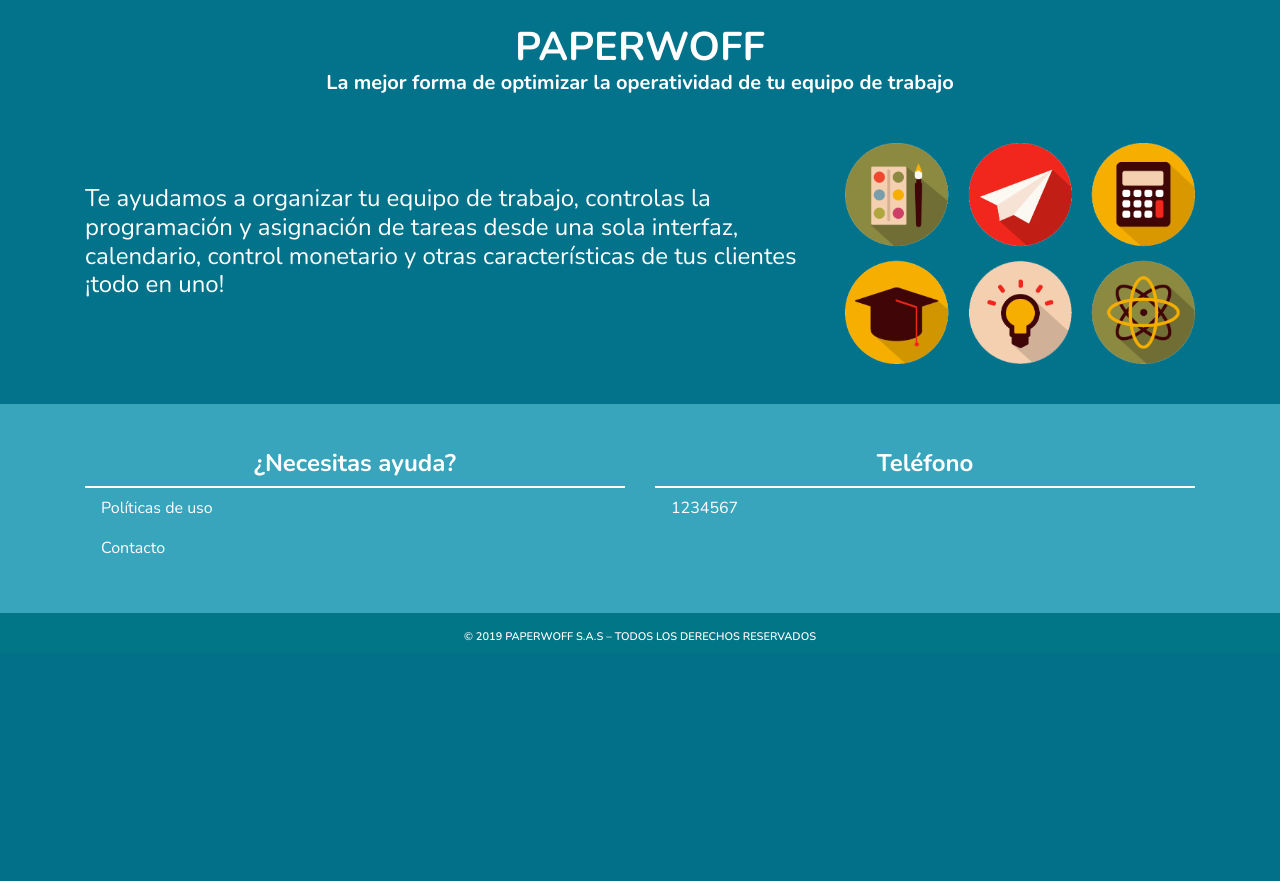
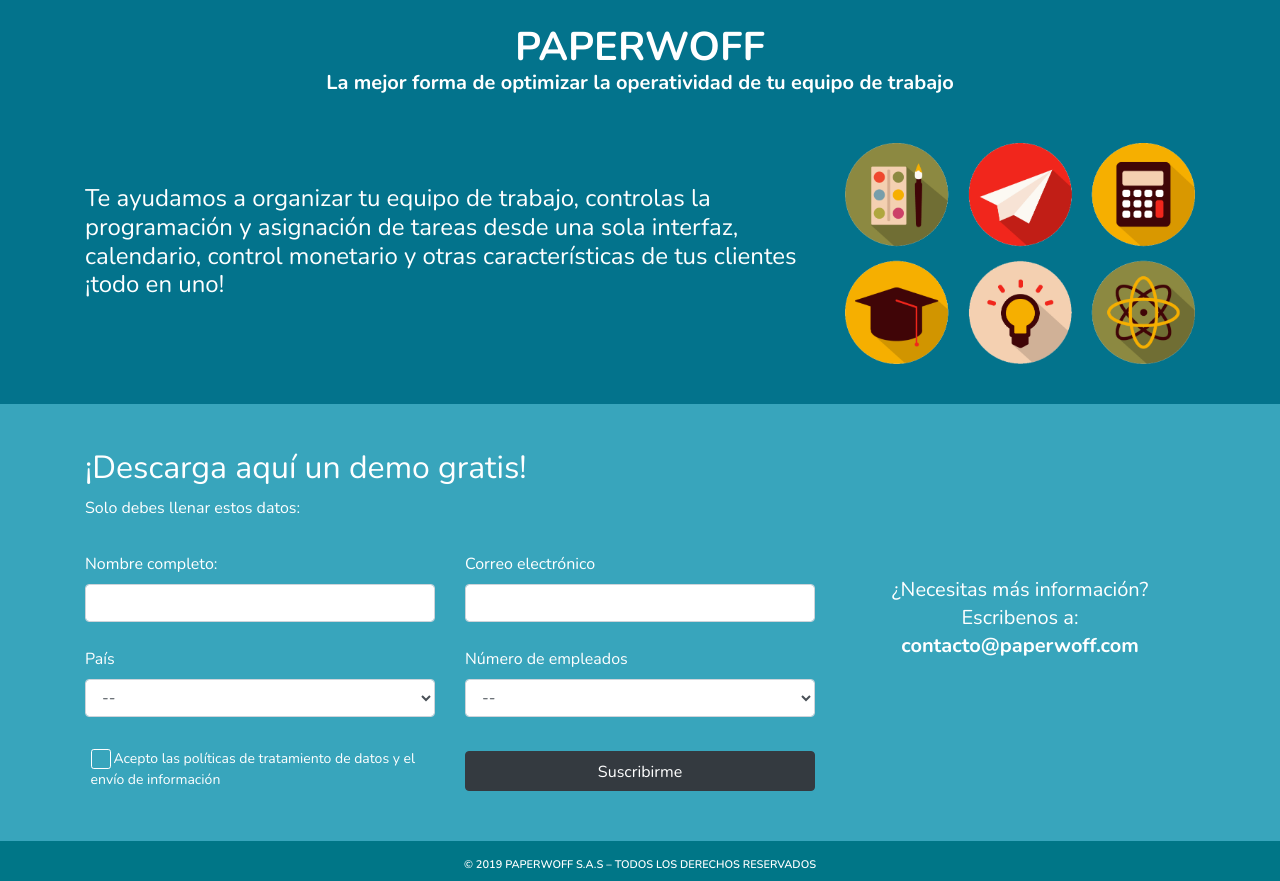
Before and after one commit to aleruoj/paperwoff, a PHP site: page /html/home.html in a window 1280 px wide. Shown: the part 561-1442 px from the top of the page. Before the commit the page ends 1202 px from the top, so only its background shows below. Run offline with PHP 8.4, Linux system fonts and the light colour scheme; some libraries are stand-ins or nearby versions.

Commit message:
seccion contacto

```diff
--- a/css/styles.css
+++ b/css/styles.css
@@ -117,7 +117,8 @@ footer {
 }
 
 .pre-footer h4 {
-  font-weight: 600;
+  font-size: 20px;
+  line-height: 28px;
 }
 
 .pre-footer ul {
@@ -185,11 +186,11 @@ footer {
   position: relative;
   margin: 2rem 0 0;
 }
-#registerform .form-check {
+.form-check {
   color: #5e5e5e;
   display: inline-block;
 }
-#registerform .subtitle-login {
+ .subtitle-login {
   font-weight: 700;
   font-size: 1rem;
   color: #5e5e5e;
@@ -241,6 +242,21 @@ input[type="checkbox"] + label:before {
   display: inline-block;
   width: 15px;
   height: 15px;
+  padding-left: 0.2em;
+  padding-bottom: 0.3em;
+  margin-right: 0.2em;
+  vertical-align: bottom;
+  color: transparent;
+  transition: 0.1s;
+}
+
+input[type="checkbox"] + label:before {
+  content: "\2714";
+  border: 0.1em solid #aaa;
+  border-radius: 0.2em;
+  display: inline-block;
+  width: 25px;
+  height: 25px;
   padding-left: 0.2em;
   padding-bottom: 0.3em;
   margin-right: 0.2em;
@@ -329,3 +345,16 @@ input[type="checkbox"]:disabled + label:before {
 .main_container {
   background: #2A3F54;
 }
+#home input[type="checkbox"] + label:before {
+  width: 20px;
+  height: 20px;
+  border: 0.1em solid white;
+}
+
+input[type="checkbox"] + label {
+  font-size: 14px;
+  color: white;
+}
+.form-group {
+  margin-bottom: 1.6rem;
+}
--- a/html/home.html
+++ b/html/home.html
@@ -5,14 +5,14 @@
     <meta charset="UTF-8">
     <meta name="viewport" content="width=device-width, initial-scale=1.0">
     <meta http-equiv="X-UA-Compatible" content="ie=edge">
-    <link rel="icon" type="image/png" href="../images/icons/favicon.png">
+    <link rel="icon" type="image/png" href="../images/favicon.png">
     <title>Paperwoff</title>
     <!-- Empieza CSS de Bootstrap -->
     <link rel="stylesheet" href="https://stackpath.bootstrapcdn.com/bootstrap/4.3.1/css/bootstrap.min.css"
         integrity="sha384-ggOyR0iXCbMQv3Xipma34MD+dH/1fQ784/j6cY/iJTQUOhcWr7x9JvoRxT2MZw1T" crossorigin="anonymous">
     <!-- Termina CSS de Bootstrap -->
-     <!-- Font Awesome -->
-  <link href="../vendors/font-awesome/css/font-awesome.min.css" rel="stylesheet">
+    <!-- Font Awesome -->
+    <link href="../vendors/font-awesome/css/font-awesome.min.css" rel="stylesheet">
     <link rel="stylesheet" href="../css/swiper.min.css">
     <link rel="stylesheet" type="text/css" href="../css/styles.css">
 
@@ -110,35 +110,70 @@
     </section>
     <section class="pre-footer">
         <div class="container">
-            <div class="content">
-                <div class="row justify-content-center">
+            <div class="row mb-3">
+                <div class="col-12 text-left">
+                    <h2>¡Descarga aquí un demo gratis!</h2>
+                </div>
+                <div class="col-12">
+                    <p>Solo debes llenar estos datos:</p>
+                </div>
+            </div>
+            <div class="row">
 
-                    <div class="col-6">
-                        <div class="title-line text-center ">
-                            <h4 class="font-weight-bold">¿Necesitas ayuda?</h4>
+                <div class="col-4">
+                    <form action="">
+                        <div class="form-group">
+                            <label for="nombre">Nombre completo:</label>
+                            <input type="text" class="form-control" id="nombre" required="" aria-describedby="emailHelp"
+                                placeholder="">
                         </div>
-                        <ul id="menu-bloque-menu-footer-2" class="links-vertical">
-                            <li id="menu-item-216"
-                                class="menu-item menu-item-type-post_type menu-item-object-page menu-item-216">
-                                <a class="nav-link" href="">Políticas de uso</a></li>
-                            <li id="menu-item-215"
-                                class="menu-item menu-item-type-post_type menu-item-object-page menu-item-215">
-                                <a class="nav-link" href="">Contacto</a>
-                            </li>
-                        </ul>
+                        <div class="form-group">
+                            <label for="area">País</label>
+                            <select class="form-control" id="area">
+                                <option>--</option>
+                                <option>Brasil</option>
+                                <option>Chile</option>
+                                <option>Colombia</option>
+                                <option>Venezuela</option>
+                            </select>
+                        </div>
+                        <div class="form-check form-check-inline">
+                            <input type="checkbox" class="form-check-input" id="politicas" required="">
+                            <label class="form-check-label check-mobile " for="politicas">Acepto las políticas de
+                                tratamiento de datos
+                                y el envío de información</label>
+                        </div>
+
+                </div>
+                <div class="col-4">
+                    <div class="form-group">
+                        <label for="email">Correo electrónico</label>
+                        <input type="email" class="form-control" id="email" required="" aria-describedby="emailHelp"
+                            placeholder="">
                     </div>
-                    <div class="col-6">
-                        <div class="title-line text-center">
-                            <h4 class="font-weight-bold">Teléfono</h4>
-                        </div>
-                        <div class="caption-contact">
-                            <a href="tel:+(57)1234567" class="nav-link">1234567</a>
-                        </div>
+                    <div class="form-group">
+                        <label for="empleados">Número de empleados</label>
+                        <select class="form-control" id="empleados">
+                            <option>--</option>
+                            <option>1 - 50</option>
+                            <option>51 - 100</option>
+                            <option>101 - 250</option>
+                            <option>251 - 500</option>
+                            <option>501 - 1000</option>
+                        </select>
                     </div>
+                    <button type="submit" class="btn btn-dark w-100 pt-2 mt-2">Suscribirme</button>
+                    </form>
+                </div>
+                <div class="col-4 text-center mt-4">
+                    <h4>¿Necesitas más información? <br> Escribenos a: <br> <span
+                            class="font-weight-bold">contacto@paperwoff.com</span></h4>
                 </div>
             </div>
         </div>
+        </div>
     </section>
+
     <footer class="footer footer-black position-static ">
 
         <div class="clear-both"></div>
```
